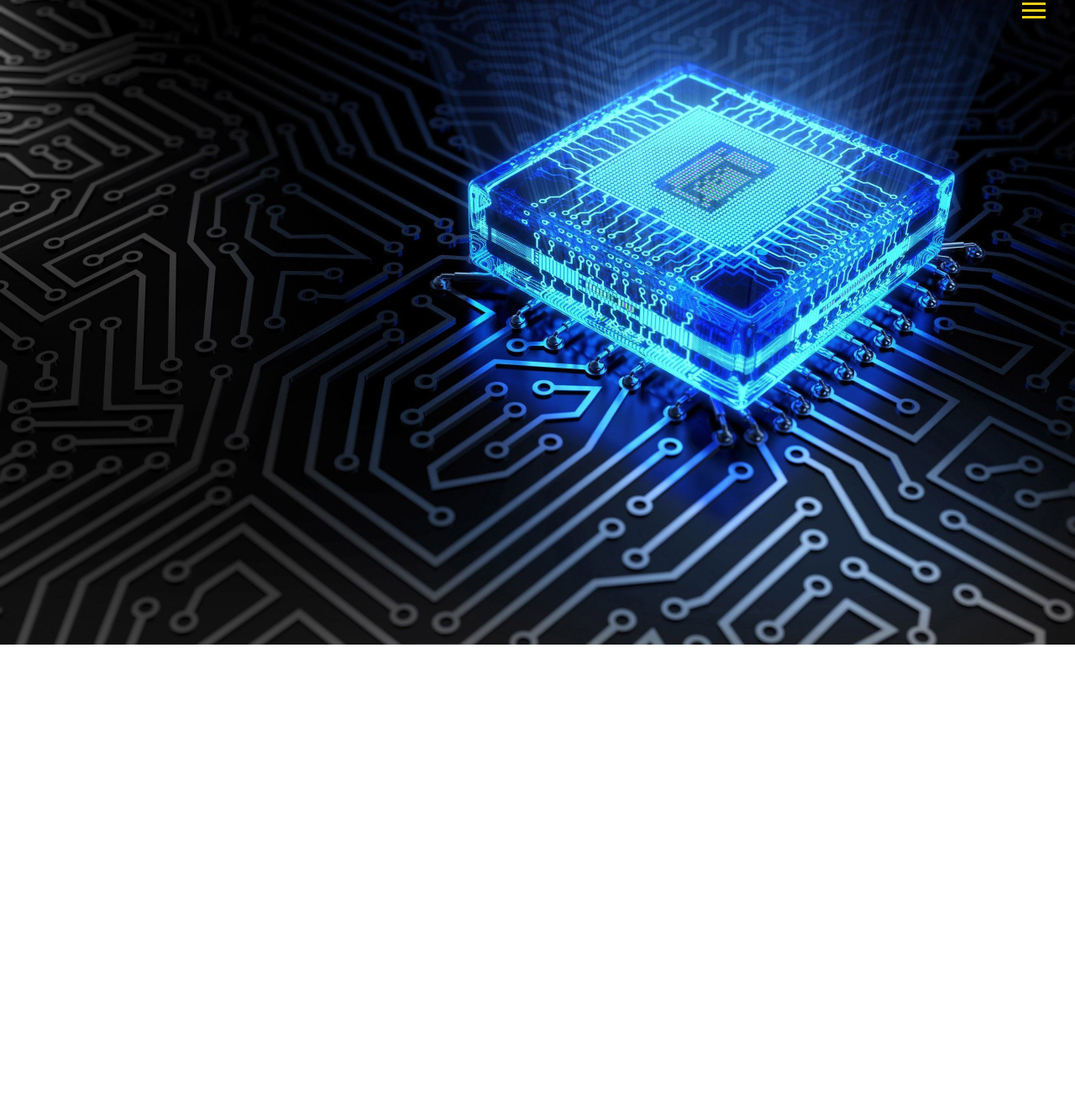
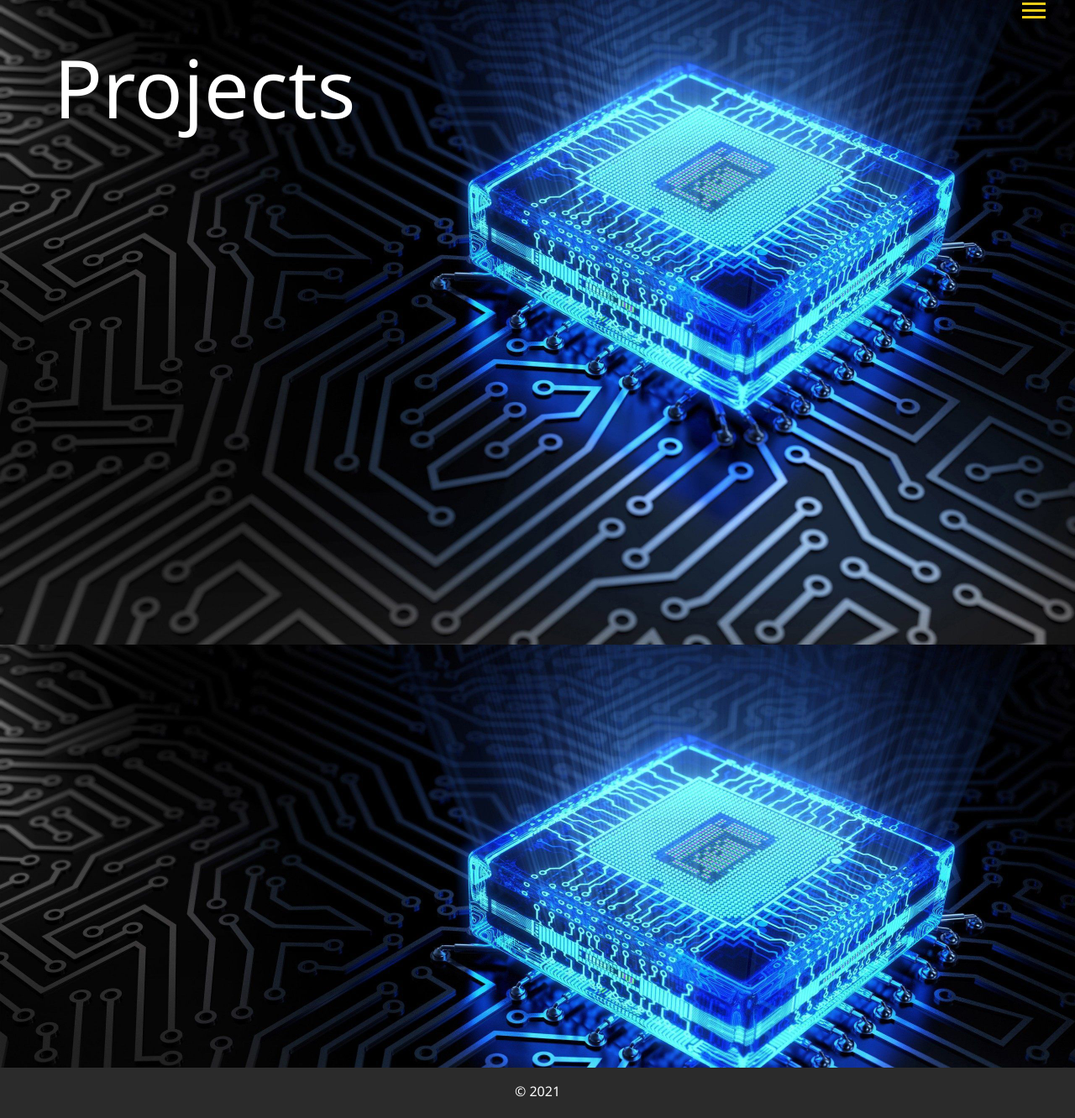
Before and after one commit to Stevennagle/PortfolioWebsite, a website: page dist/projects.html in a window 1280 px wide. Shown: the part 32-1364 px from the top of the page at 84% size. Before the commit the page ends 800 px from the top, so only its background shows below. Drawn offline with Linux system fonts and the light colour scheme.

Commit message:
Added footer, min height, and markup for content

```diff
--- a/dist/css/stylesheet.css
+++ b/dist/css/stylesheet.css
@@ -278,6 +278,11 @@ main#home h1 {
   border-bottom: #eece1a 5px solid;
 }
 
+/*paragraph layouts*/
+p.min-page-size {
+    min-height: 1000px;
+}
+
 /*projects*/
 .projects {
   display: grid;
--- a/dist/projects.html
+++ b/dist/projects.html
@@ -8,7 +8,7 @@
   <meta http-equiv="X-UA-Compatible" content="IE=edge">
   <meta name="viewport" content="width=device-width, initial-scale=1.0">
   <link rel="stylesheet" href="css/stylesheet.css">
-  <title>About Me</title>
+  <title>Projects</title>
 </head>
 
 <body id="bg-img">
@@ -44,13 +44,25 @@
 
   </header>
 
+  <!--Content begins here-->
   <main id="projects">
+    <h1 id="lg-heading-back" class="lg-heading">
+      Projects
+    </h1>
 
 
-
+    <p class="min-page-size"></p>
   </main>
 
   <script src="js/main.js"></script>
+
+  <footer id="main-footer">
+    &copy;
+    <script type="text/javascript">
+      document.write(new Date().getFullYear());
+    </script>
+  </footer>
+
 </body>
 
 </html>
```
Also changed, not shown: dist/about.html (+33 -0 lines), dist/index.html (+10 -0 lines).
